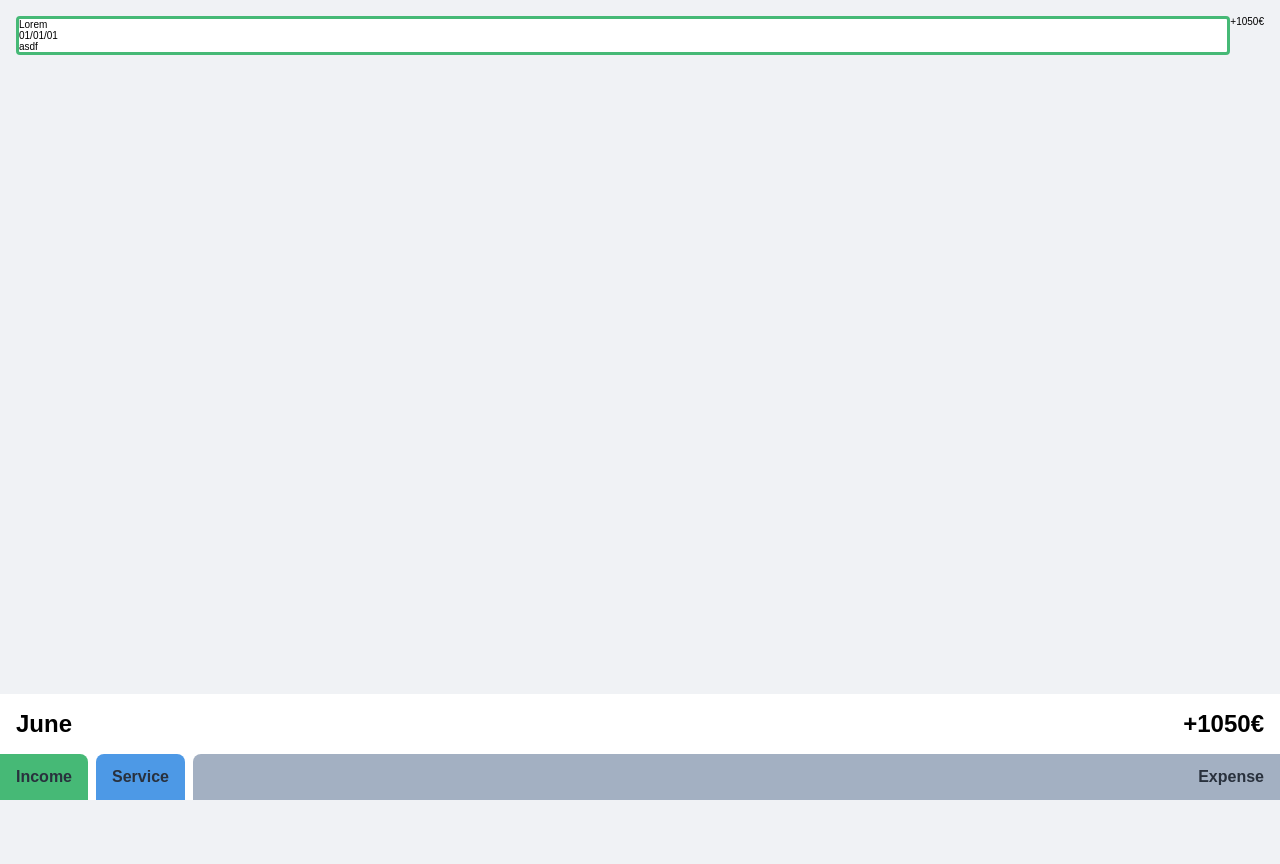
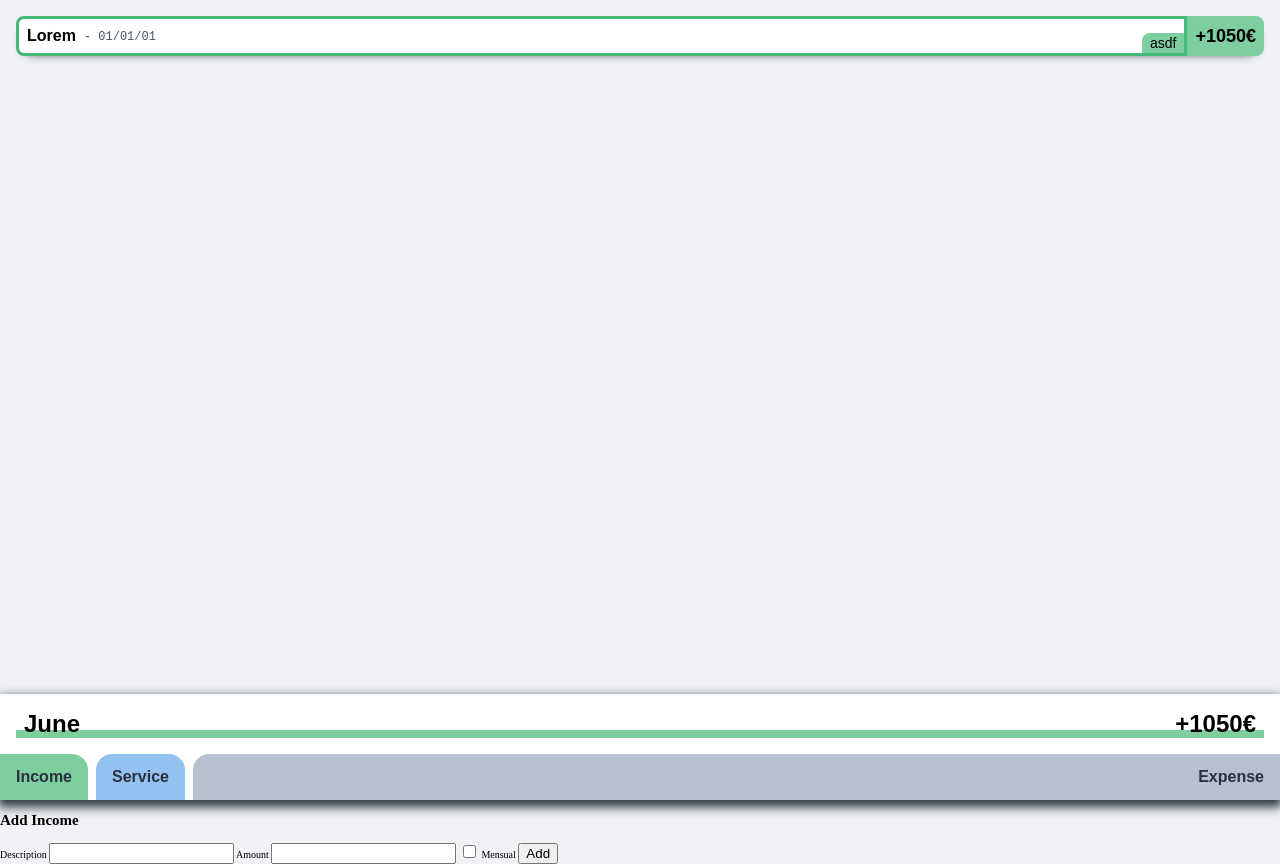
Before and after one commit to gabysantosw/money-tracker, a website: page index.html in a window 1280 px wide. Before the commit the page ends 800 px from the top, so only its background shows below. Drawn offline with Linux system fonts and the light colour scheme.

Commit message:
started modals styling

```diff
--- a/index.html
+++ b/index.html
@@ -13,13 +13,13 @@
 
       <div class="log">
         <div class="log-left">
-          <p class="log__description">Lorem</p>
-          <p class="log__date">01/01/01</p>
-          <div class="log__tag">asdf</div>
+          <p class="log__description t-description">Lorem</p>
+          <p class="log__date t-date">- 01/01/01</p>
+          <div class="log__tag t-tag">asdf</div>
         </div>
 
         <div class="log-right">
-          <p class="log__amount">+1050€</p>
+          <p class="log__amount t-amount">+1050€</p>
         </div>
       </div>
 
@@ -40,5 +40,17 @@
       <button class="control__expense button-expense button t-button">Expense</button>
     </section>
   </main>
+
+  <section class="income-modal">
+    <h2>Add Income</h2>
+    <label for="income-description">Description</label>
+    <input id="income-description" type="text">
+    <label for="income-amount">Amount</label>
+    <input id="income-amount" type="number">
+    <input id="income-is-monthly" type="checkbox">
+    <label for="income-is-monthly">Mensual</label>
+    <button>Add</button>
+  </section>
+
 </body>
 </html>
--- a/input.scss
+++ b/input.scss
@@ -18,8 +18,18 @@ $gray: hsl(215, 20%, 70%);
 $blue: hsl(210, 75%, 60%);
 $green: hsl(145, 45%, 50%);
 $red: hsl(0, 90%, 70%);
+$l-gray: hsl(215, 20%, 76%);
+$l-blue: hsl(210, 75%, 76%);
+$l-green: hsl(145, 45%, 65%);
+$l-red: hsl(0, 90%, 70%);
+$d-gray: hsl(215, 20%, 35%);
+
+// EFFECTS
+$top: 0 .5rem 1rem .2rem $dark;
+$bottom: 0 .5rem 1rem -.7rem $dark;
 
 // SPACING
+$x-3: 2px;
 $x-2: 4px;
 $x1: 8px;
 $x2: 16px;
@@ -34,19 +44,22 @@ $sans: sans-serif;
 }
 
 .t-description {
-
+  font-size: 1.6rem;
+  font-weight: bold;
 }
 
 .t-date {
-
+  font-family: monospace;
+  font-size: 1.2rem;
 }
 
 .t-tag {
-
+  font-size: 1.4rem;
 }
 
 .t-amount {
-
+  font-size: 1.8rem;
+  font-weight: bold;
 }
 
 .t-output {
@@ -66,6 +79,7 @@ $sans: sans-serif;
   padding: $x1 $x2;
   border: none;
   color: $dark;
+  // box-shadow: $top;
   &:hover {
     cursor: pointer;
     opacity: .8;
@@ -73,18 +87,19 @@ $sans: sans-serif;
 }
 
 .button-income {
-  background-color: $green;
+  background-color: $l-green;
 }
 
 .button-service {
-  background-color: $blue;
+  background-color: $l-blue;
 }
 
 .button-expense {
-  background-color: $gray;
+  background-color: $l-gray;
 }
 
 // BASIC
+// STARTIN SCREEN
 .body {
   background-color: $l-bg;
 }
@@ -101,19 +116,51 @@ $sans: sans-serif;
 
 .log {
   display: flex;
+  border-radius: $x2;
+  box-shadow: $bottom;
 }
 
+
 .log-left {
+  flex-grow: 1;
+  padding: $x1;
+  border-radius: $x1 0 0 $x1;
   background-color: $light;
+  display: flex;
+  align-items: baseline;
+  position: relative;
+  z-index: 1;
+  // to change dinamically
   border-width: 3px;
   border-style: solid;
-  border-radius: $x-2;
-  flex-grow: 1;
-  //
   border-color: $green;
 }
 
+.log__date {
+  color: $d-gray;
+  margin: 0 $x1;
+  position: relative;
+  top: -1px;
+}
 
+.log__tag {
+  padding: $x-3 $x1;
+  border-top-left-radius: $x1;
+  background-color: $l-green;
+  position: absolute;
+  right: 0;
+  bottom: 0;
+}
+
+.log-right {
+  padding: $x1;
+  border-radius: 0 $x1 $x1 0;
+  display: flex;
+  align-items: center;
+
+  // to change dinamically
+  background-color: $l-green;
+}
 
 .display {
   width: 100%;
@@ -123,43 +170,49 @@ $sans: sans-serif;
   background-color: $light;
   position: fixed;
   bottom: 0;
+  box-shadow: $top;
 }
 
 .display__output {
+  padding: 0 $x1;
   display: flex;
   justify-content: space-between;
   position: relative;
-  //
-  &:before {
-    width: 100px;
-    height: 10px;
+  // to change dinamically
+  &::before {
+    content: '';
+    width: 100%;
+    height: $x1;
+    background-color: $l-green;
     display: block;
-    background-color: $green;
     position: absolute;
-    top: 0;
+    top: 20px;
     left: 0;
+    z-index: -1;
   }
 }
 
 .control {
   width: 100%;
+  display: flex;
   position: fixed;
   bottom: 0;
-  display: flex;
 }
 
 .control__income {
-  border-top-right-radius: $x1;
+  border-top-right-radius: $x2;
 }
 
 .control__service {
   margin: 0 $x1;
-  border-top-left-radius: $x1;
-  border-top-right-radius: $x1;
+  border-top-left-radius: $x2;
+  border-top-right-radius: $x2;
 }
 
 .control__expense {
-  border-top-left-radius: $x1;
+  border-top-left-radius: $x2;
   text-align: right;
   flex-grow: 1;
 }
+
+// MODALS
--- a/styles.css
+++ b/styles.css
@@ -7,6 +7,21 @@ p {
 
 .t-main {
   font-family: sans-serif; }
+
+.t-description {
+  font-size: 1.6rem;
+  font-weight: bold; }
+
+.t-date {
+  font-family: monospace;
+  font-size: 1.2rem; }
+
+.t-tag {
+  font-size: 1.4rem; }
+
+.t-amount {
+  font-size: 1.8rem;
+  font-weight: bold; }
 
 .t-output {
   font-size: 2.4rem;
@@ -27,13 +42,13 @@ p {
     opacity: .8; }
 
 .button-income {
-  background-color: #46b976; }
+  background-color: #7ece9f; }
 
 .button-service {
-  background-color: #4d99e6; }
+  background-color: #94c2f0; }
 
 .button-expense {
-  background-color: #a3b0c2; }
+  background-color: #b6c0ce; }
 
 .body {
   background-color: #f0f2f5; }
@@ -47,15 +62,43 @@ p {
   flex-direction: column; }
 
 .log {
-  display: flex; }
+  display: flex;
+  border-radius: 16px;
+  box-shadow: 0 0.5rem 1rem -0.7rem #29313d; }
 
 .log-left {
+  flex-grow: 1;
+  padding: 8px;
+  border-radius: 8px 0 0 8px;
   background-color: white;
+  display: flex;
+  align-items: baseline;
+  position: relative;
+  z-index: 1;
   border-width: 3px;
   border-style: solid;
-  border-radius: 4px;
-  flex-grow: 1;
   border-color: #46b976; }
+
+.log__date {
+  color: #47566b;
+  margin: 0 8px;
+  position: relative;
+  top: -1px; }
+
+.log__tag {
+  padding: 2px 8px;
+  border-top-left-radius: 8px;
+  background-color: #7ece9f;
+  position: absolute;
+  right: 0;
+  bottom: 0; }
+
+.log-right {
+  padding: 8px;
+  border-radius: 0 8px 8px 0;
+  display: flex;
+  align-items: center;
+  background-color: #7ece9f; }
 
 .display {
   width: 100%;
@@ -64,36 +107,40 @@ p {
   padding: 16px;
   background-color: white;
   position: fixed;
-  bottom: 0; }
+  bottom: 0;
+  box-shadow: 0 0.5rem 1rem 0.2rem #29313d; }
 
 .display__output {
+  padding: 0 8px;
   display: flex;
   justify-content: space-between;
   position: relative; }
-  .display__output:before {
-    width: 100px;
-    height: 10px;
+  .display__output::before {
+    content: '';
+    width: 100%;
+    height: 8px;
+    background-color: #7ece9f;
     display: block;
-    background-color: #46b976;
     position: absolute;
-    top: 0;
-    left: 0; }
+    top: 20px;
+    left: 0;
+    z-index: -1; }
 
 .control {
   width: 100%;
+  display: flex;
   position: fixed;
-  bottom: 0;
-  display: flex; }
+  bottom: 0; }
 
 .control__income {
-  border-top-right-radius: 8px; }
+  border-top-right-radius: 16px; }
 
 .control__service {
   margin: 0 8px;
-  border-top-left-radius: 8px;
-  border-top-right-radius: 8px; }
+  border-top-left-radius: 16px;
+  border-top-right-radius: 16px; }
 
 .control__expense {
-  border-top-left-radius: 8px;
+  border-top-left-radius: 16px;
   text-align: right;
   flex-grow: 1; }
```
